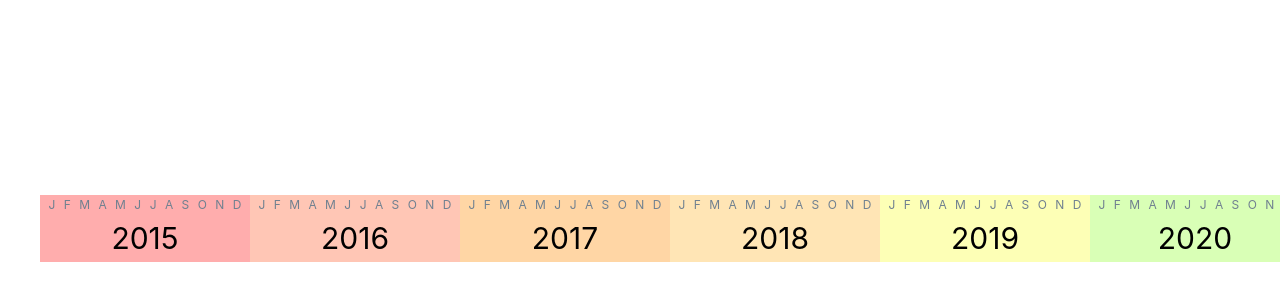
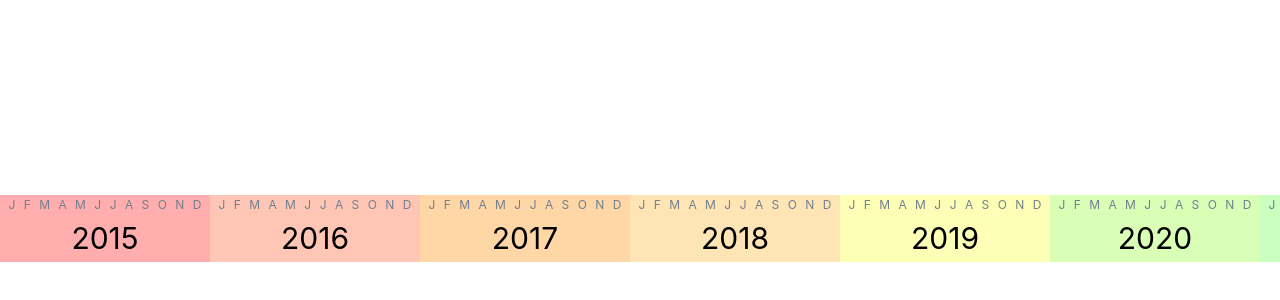
Before and after one commit to Jufebrown/bubble-timeline, a Vue app: page / in a window 1280 px wide. Shown: the part 498-798 px from the top of the page. Built offline with nearby package versions, Linux system fonts and the light colour scheme.

Commit message:
removed padding from yearlist

```diff
--- a/src/assets/main.css
+++ b/src/assets/main.css
@@ -4,6 +4,8 @@
   display: flex;
   flex-direction: column;
   justify-content: flex-end;
+  padding: 0;
+  margin: 0;
 }
 
 @media (hover: hover) {
--- a/src/components/TimeLine.vue
+++ b/src/components/TimeLine.vue
@@ -63,6 +63,7 @@ li {
   align-items: flex-end;
   justify-content: flex-start;
   padding-bottom: 40px;
+  padding-left: 0;
 }
 
 .year-block {
@@ -82,7 +83,6 @@ li {
   display: flex;
   flex-direction: row;
   justify-content: space-evenly;
-  margin: 0;
   padding: 0;
 }
 
```
